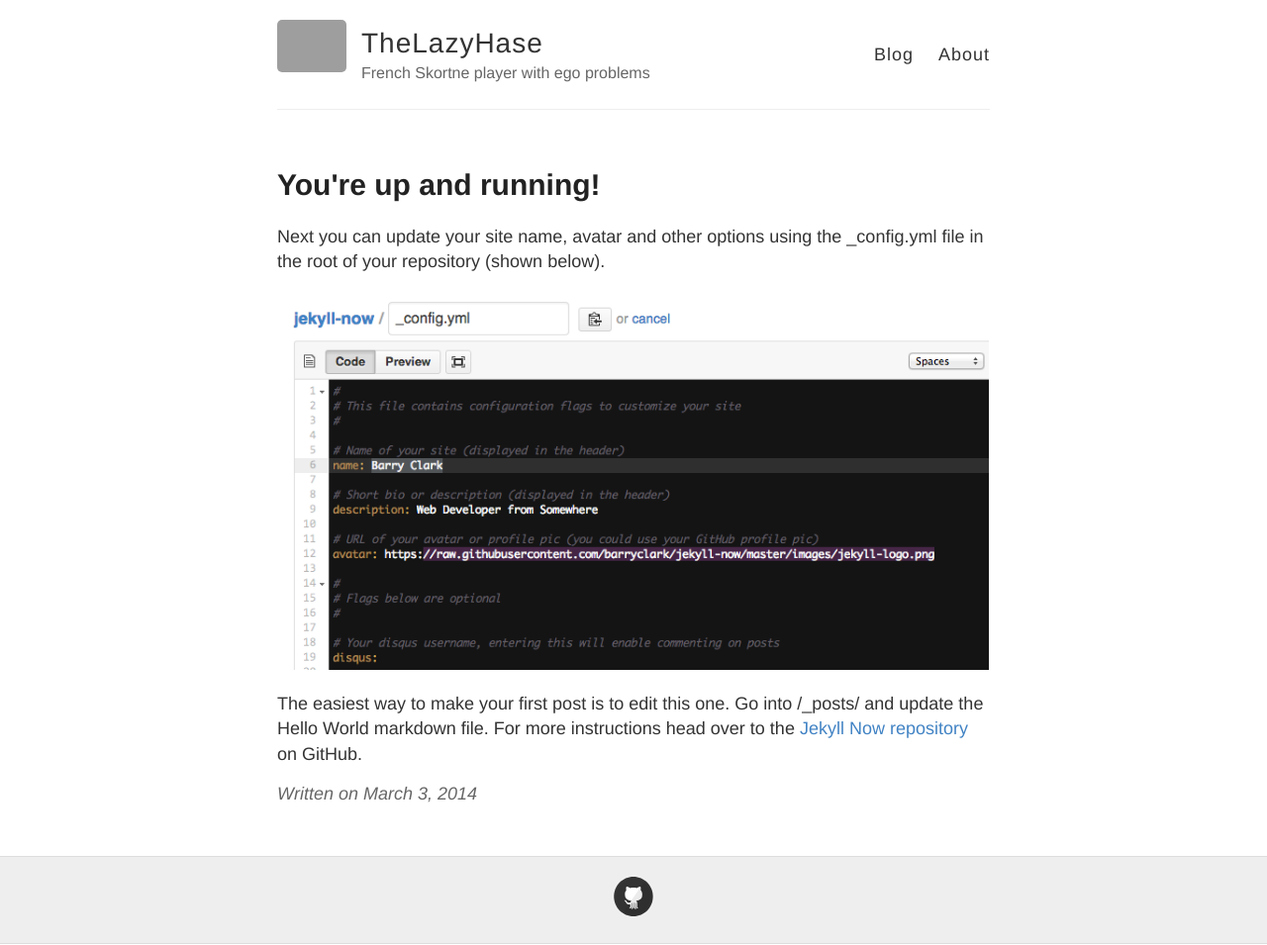
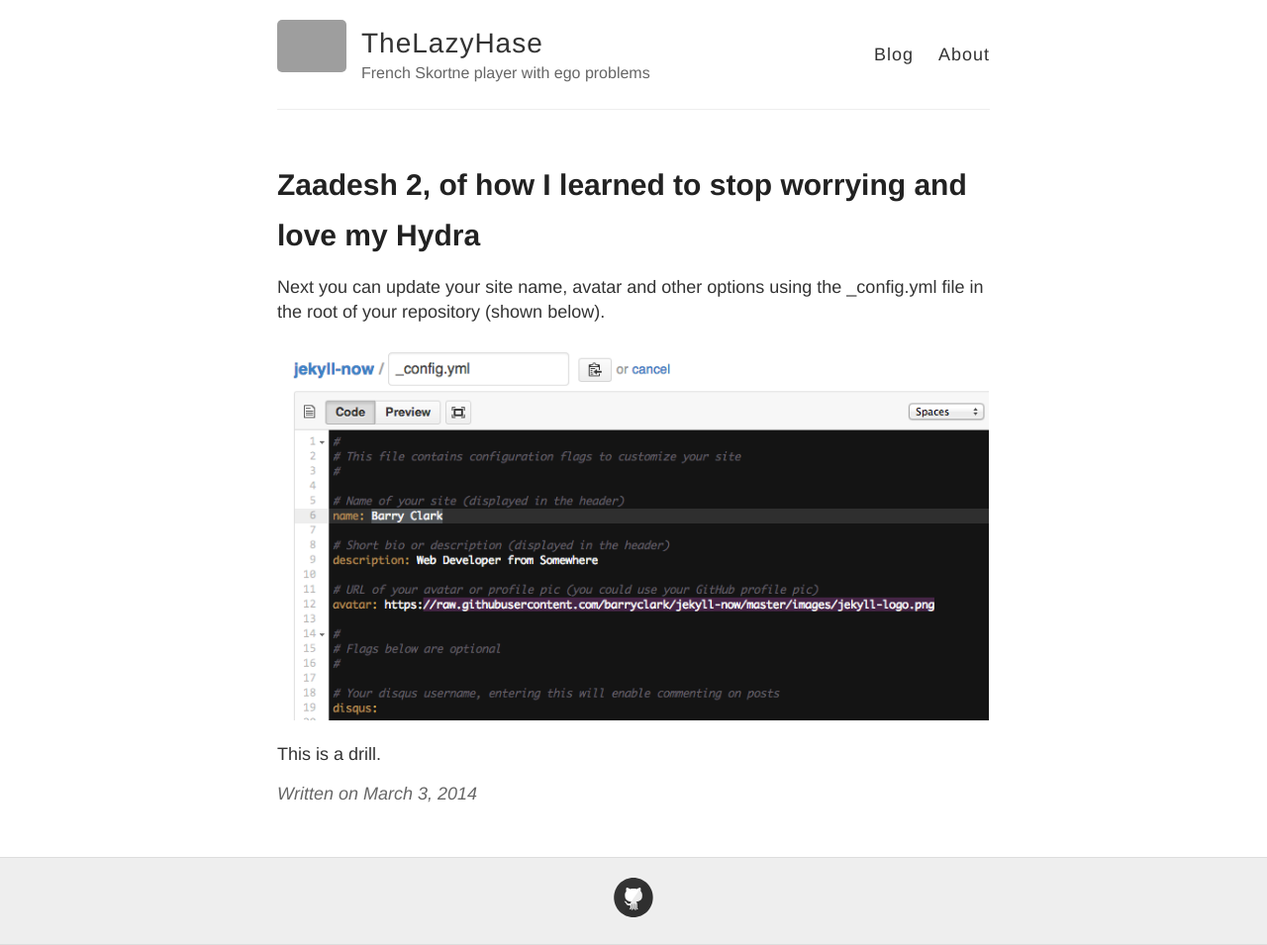
Before and after one commit to TheLazyHase/TheLazyHase.github.io, a Jekyll site: the page built from _posts/2014-3-3-Hello-World.md, in a window 1280 px wide. Shown: the whole page at 99% size. Built offline with Jekyll 4.4.1, drawn with Linux system fonts in a browser that asks for light colours; grey boxes are pictures that could not be loaded.

Commit message:
First post

```diff
--- a/_posts/2014-3-3-Hello-World.md
+++ b/_posts/2014-3-3-Hello-World.md
@@ -1,10 +1,10 @@
 ---
 layout: post
-title: You're up and running!
+title: Zaadesh 2, of how I learned to stop worrying and love my Hydra
 ---
 
 Next you can update your site name, avatar and other options using the _config.yml file in the root of your repository (shown below).
 
 ![_config.yml]({{ site.baseurl }}/images/config.png)
 
-The easiest way to make your first post is to edit this one. Go into /_posts/ and update the Hello World markdown file. For more instructions head over to the [Jekyll Now repository](https://github.com/barryclark/jekyll-now) on GitHub.
+This is a drill.
```
